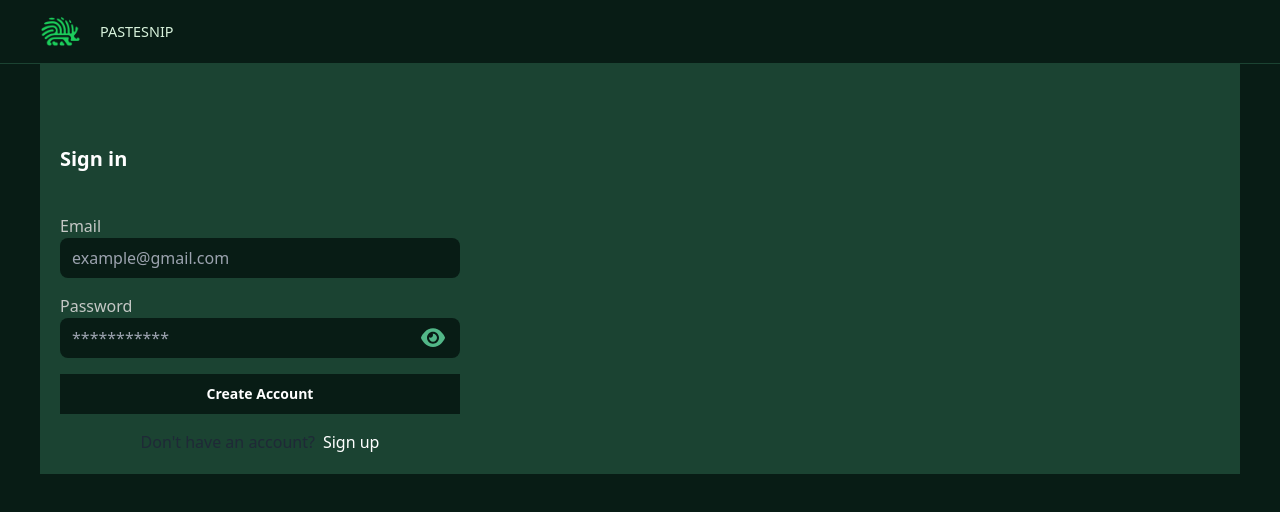
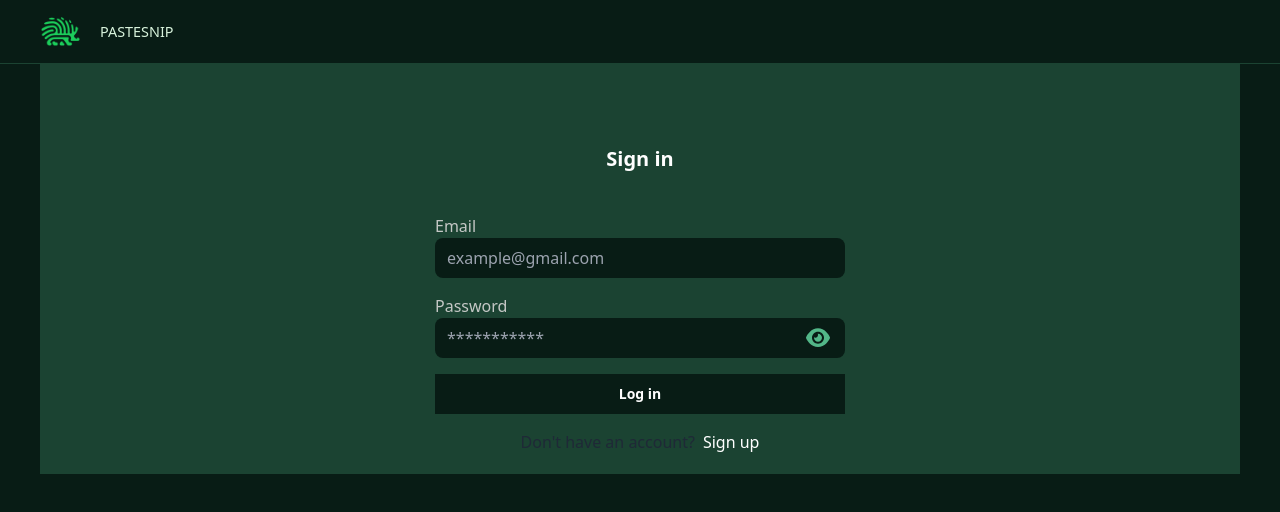
Before and after one commit to TeamMrWeb/pastesnip, a Next.js app: page /signin in a window 1280 px wide. Shown: the top 512 px of the page. Built offline with nearby package versions, Linux system fonts and the light colour scheme; no server answers.

Commit message:
feat: add better ui style both signin and signup

```diff
--- a/src/pages/signin.tsx
+++ b/src/pages/signin.tsx
@@ -12,7 +12,7 @@ export default function Signin() {
   const { handleSubmit } = useSignIn()
 
   return (
-    <>
+    <div className="w-full flex flex-col items-center">
       <header className="mb-10">
         <h1 className="font-bold text-[20px] text-white">Sign in</h1>
       </header>
@@ -24,7 +24,7 @@ export default function Signin() {
         validationSchema={Yup.object(signInSchema)}
         onSubmit={values => handleSubmit(values)}
       >
-        <Form className="max-w-[400px] flex flex-col justify-start items-center gap-4">
+        <Form className="w-full max-w-[410px] flex flex-col justify-start items-center gap-4">
           <FormInput name="email">
             <FormStringInput
               type="email"
@@ -43,10 +43,10 @@ export default function Signin() {
               maxLength={15}
             />
           </FormInput>
-          <Button className="w-full" variant="primary" text="Create Account" type="submit" />
+          <Button className="w-full" variant="primary" text="Log in" type="submit" />
           <AccountQuestion question="Don't have an account?" href="/signup" hrefText="Sign up" />
         </Form>
       </Formik>
-    </>
+    </div>
   )
 }
--- a/src/pages/signup.tsx
+++ b/src/pages/signup.tsx
@@ -12,7 +12,7 @@ export default function Signup() {
   const { handleSubmit } = useSignUp()
 
   return (
-    <>
+    <div className="w-full flex flex-col items-center">
       <header className="mb-10">
         <h1 className="font-bold text-[20px] text-white">Sign up</h1>
         <p>Join to Pastesnip and share your pastes with all the world!</p>
@@ -26,7 +26,7 @@ export default function Signup() {
         validationSchema={Yup.object(signUpSchema)}
         onSubmit={values => handleSubmit(values)}
       >
-        <Form className="max-w-[400px] flex flex-col justify-start items-center gap-4">
+        <Form className="w-full max-w-[410px] flex flex-col justify-start items-center gap-4">
           <FormInput name="username">
             <FormStringInput type="text" name="username" label="Username" placeholder="juanx209" />
           </FormInput>
@@ -52,6 +52,6 @@ export default function Signup() {
           <AccountQuestion question="Already have an account?" href="/signin" hrefText="Sign in" />
         </Form>
       </Formik>
-    </>
+    </div>
   )
 }
```
